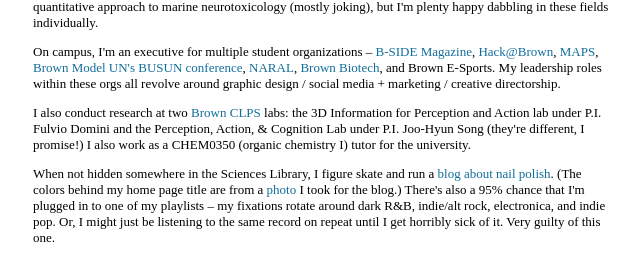
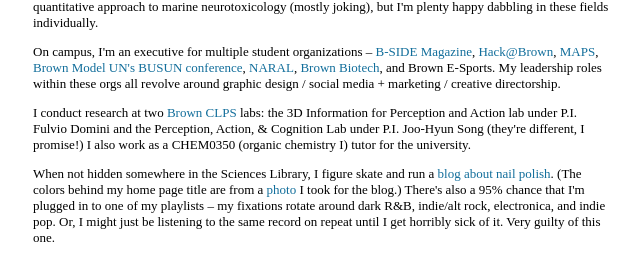
Before and after one commit to bethny/bethny.github.io, a Jekyll site: the page about.html, which Jekyll copies as it is, in a window 1280 px wide, cut to the strip 402-677 px from the top of the page. Shown: the whole strip, without its empty margins (319-959 px from the left). Built offline with Jekyll 4.4.1, drawn with Linux system fonts in a browser that asks for light colours; nearby versions of some CDN libraries; some web fonts are replaced.

Commit message:
Update about.html

```diff
--- a/about.html
+++ b/about.html
@@ -26,9 +26,9 @@
 
 	<p>Although cognitive neuroscience is my primary concentration, I'm also pretty enthusiastic about organic chemistry, oceanography, and computer science. I've yet to find something that melds all of these beyond a quantitative approach to marine neurotoxicology (mostly joking), but I'm plenty happy dabbling in these fields individually.</p>
 
-	<p>On campus, I'm an executive for multiple student organizations – <a href='bsidemagazine.org' target="_blank">B-SIDE Magazine</a>, <a href="hackatbrown.org" target="_blank">Hack@Brown</a>, <a href='https://www.facebook.com/brownmaps/' target="_blank">MAPS</a>, <a href='http://busun.org/' target="_blank">Brown Model UN's BUSUN conference</a>, <a href="https://www.facebook.com/naralprochoicebrown/?fref=ts" target="_blank">NARAL</a>, <a href="https://www.facebook.com/brownbiotechclub/?fref=ts" target="_blank">Brown Biotech</a>, and Brown E-Sports. My leadership roles within these orgs all revolve around graphic design / social media + marketing / creative directorship.</p>
+	<p>On campus, I'm an executive for multiple student organizations – <a href='http://www.bsidemagazine.org/' target="_blank">B-SIDE Magazine</a>, <a href="https://2017.hackatbrown.org/" target="_blank">Hack@Brown</a>, <a href='https://www.facebook.com/brownmaps/' target="_blank">MAPS</a>, <a href='http://busun.org/' target="_blank">Brown Model UN's BUSUN conference</a>, <a href="https://www.facebook.com/naralprochoicebrown/?fref=ts" target="_blank">NARAL</a>, <a href="https://www.facebook.com/brownbiotechclub/?fref=ts" target="_blank">Brown Biotech</a>, and Brown E-Sports. My leadership roles within these orgs all revolve around graphic design / social media + marketing / creative directorship.</p>
 
-	<p>I also conduct research at two <a href="https://www.brown.edu/Departments/CLPS/">Brown CLPS</a> labs: the 3D Information for Perception and Action lab under P.I. Fulvio Domini and the Perception, Action, &amp; Cognition Lab under P.I. Joo-Hyun Song (they're different, I promise!) I also work as a CHEM0350 (organic chemistry I) tutor for the university.</p>
+	<p>I conduct research at two <a href="https://www.brown.edu/Departments/CLPS/">Brown CLPS</a> labs: the 3D Information for Perception and Action lab under P.I. Fulvio Domini and the Perception, Action, &amp; Cognition Lab under P.I. Joo-Hyun Song (they're different, I promise!) I also work as a CHEM0350 (organic chemistry I) tutor for the university.</p>
 
 	<p>When not hidden somewhere in the Sciences Library, I figure skate and run a <a href="http://www.nails-and-whales.blogspot.com" target="_blank">blog about nail polish</a>. (The colors behind my home page title are from a <a target="_blank" href="http://nails-and-whales.blogspot.com/2016/02/i-love-nail-polish-birefringence-swatch.html">photo</a> I took for the blog.) There's also a 95% chance that I'm plugged in to one of my playlists – my fixations rotate around dark R&amp;B, indie/alt rock, electronica, and indie pop. Or, I might just be listening to the same record on repeat until I get horribly sick of it. Very guilty of this one.</p>
 
```
